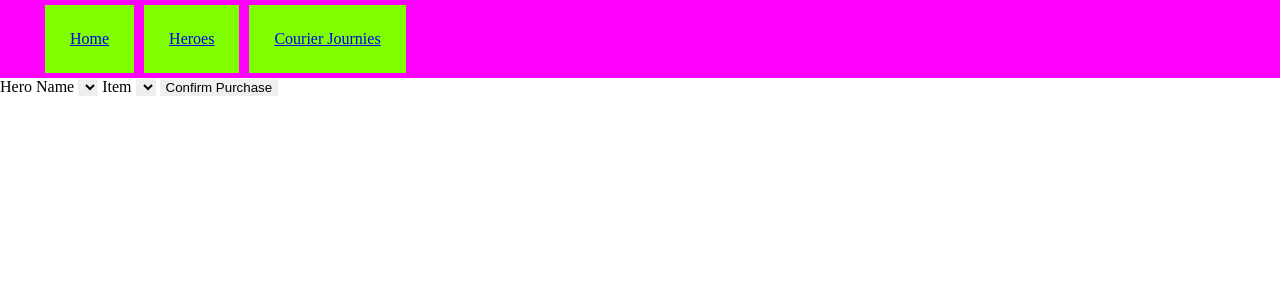
After one commit to weewilsonboy/dota_shop_python_project, a Flask app: page /order/new in a window 1280 px wide. The commit adds this page. Shown: the top 300 px of the page. Run offline with Flask 3, Linux system fonts and the light colour scheme; lists and menus that the app fills with data are empty.

Commit message:
added form to add new sale

```diff
--- a/controllers/order_controller.py
+++ b/controllers/order_controller.py
@@ -1,6 +1,9 @@
 from flask import Flask, render_template, request, redirect
 from flask import Blueprint
 from models.courier import Courier
+from models.hero import Hero
+from models.item import Item
+from app import db
 
 order_blueprint = Blueprint("order", __name__)
 
@@ -10,3 +13,21 @@ def order_page():
     couriers = Courier.query.all()
 
     return render_template('/order/index.jinja', couriers = couriers)
+
+@order_blueprint.route('/order', methods=["POST"])
+def order_confirm():
+    hero_name = request.form['hero_name']
+    order_hero = Hero.query.filter_by(name = hero_name).first()
+    item_name = request.form['item_name']
+    order_item = Item.query.filter_by(name = item_name).first()
+    courier = Courier(hero_id = order_hero.id, item_id = order_item.id)
+    db.session.add(courier)
+    db.session.commit()
+
+    return redirect('/order')
+
+
+
+@order_blueprint.route('/order/new')
+def new_order():
+    return render_template('/order/new.jinja', heroes = Hero.query.all(), items = Item.query.all())
--- a/templates/order/index.jinja
+++ b/templates/order/index.jinja
@@ -10,4 +10,5 @@
         </li>
         {% endfor %}
     </ul>
+    <a href="/order/new">New Order</a>
 {% endblock content %}
--- /dev/null
+++ b/templates/order/new.jinja
@@ -0,0 +1,21 @@
+{% extends "base.jinja" %}
+{% block content %}
+    <form action="/order", method="post">
+    <label for="hero_name">Hero Name</label>
+    <select name="hero_name" id="hero_name">
+        {% for hero in heroes %}
+            <option value="{{hero.name}}">{{hero.name}}</option>
+        {% endfor %}
+    </select>
+    <label for="item_name">Item</label>
+    <select name="item_name" id="item_name">
+        {% for item in items %}
+            <option value="{{item.name}}">{{item.name}}: {{item.cost}}</option>
+        {% endfor %}
+    </select>
+
+    <button type="submit">Confirm Purchase</button>
+    </form>
+
+
+{% endblock content %}
```
Also changed, not shown: static/images/salve.png (added).
